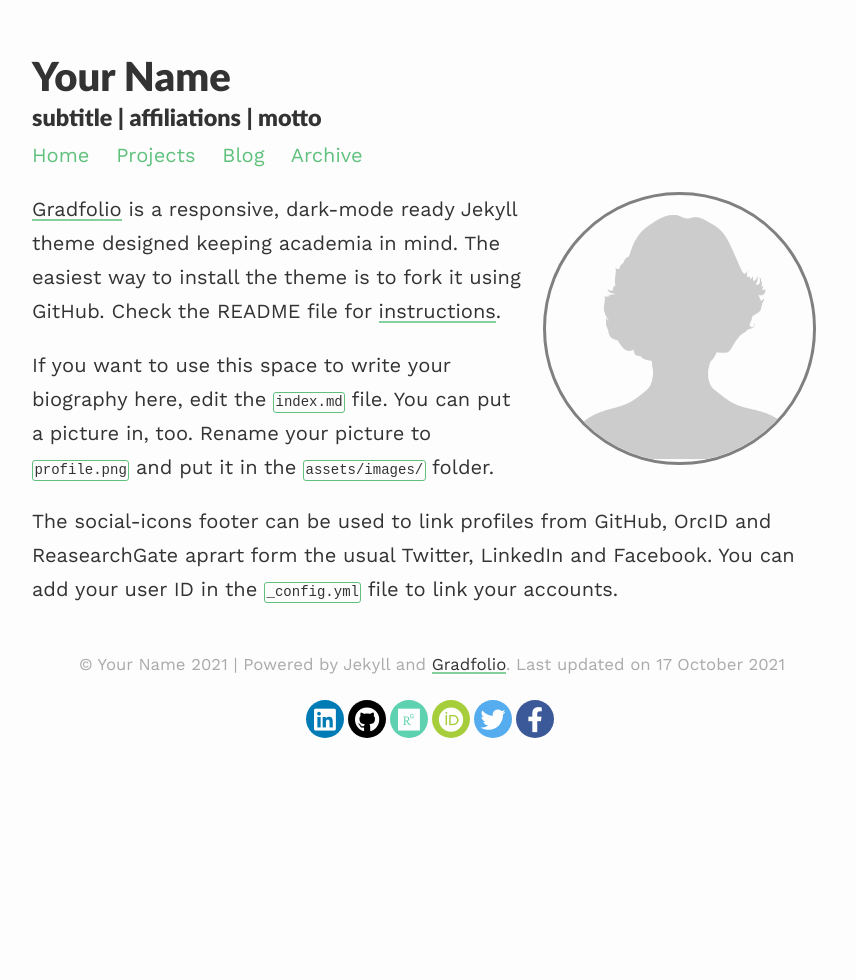
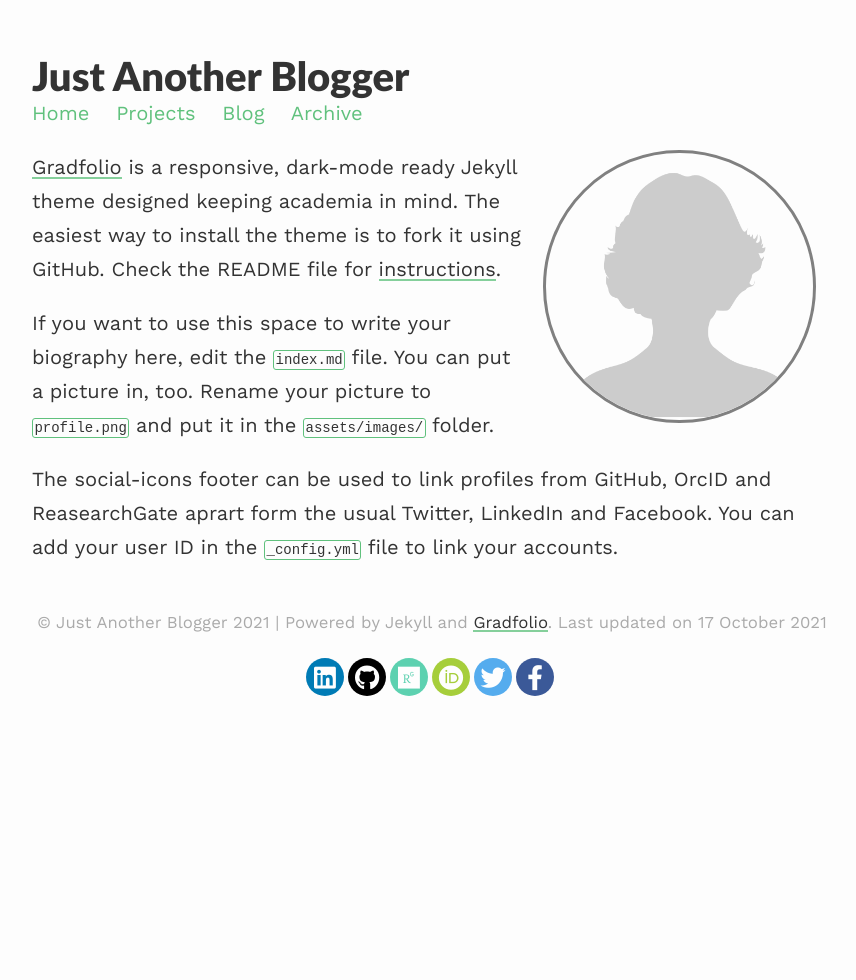
Before and after one commit to sanjeevpr/sanjeevpr.github.io, a Jekyll site: the page built from index.md, in a window 1280 px wide. Shown: the whole page, without its empty margins (208-1064 px from the left). Built offline with Jekyll 4.4.1, drawn with Linux system fonts in a browser that asks for light colours; nearby versions of some CDN libraries.

Commit message:
Update _config.yml

```diff
--- a/_config.yml
+++ b/_config.yml
@@ -1,7 +1,7 @@
 ### your site title here
 
-title: Your Name
-description: subtitle | affiliations | motto
+title: Just Another Blogger
+description:
 
 baseurl: / #name of GitHub repository
 url: "https://sanjeevpr.github.io" #custom url to be used instead of GitHub repository
```
